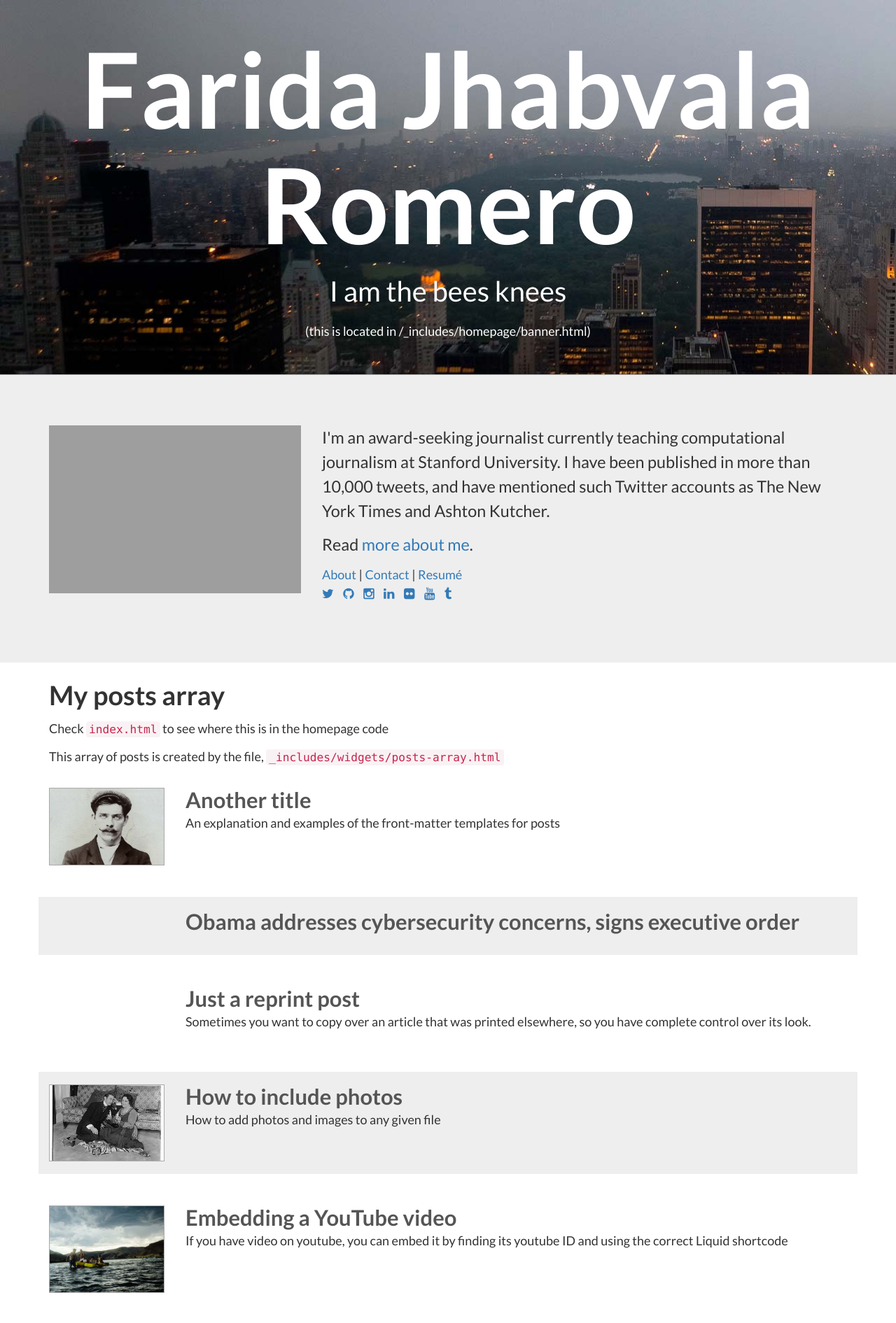
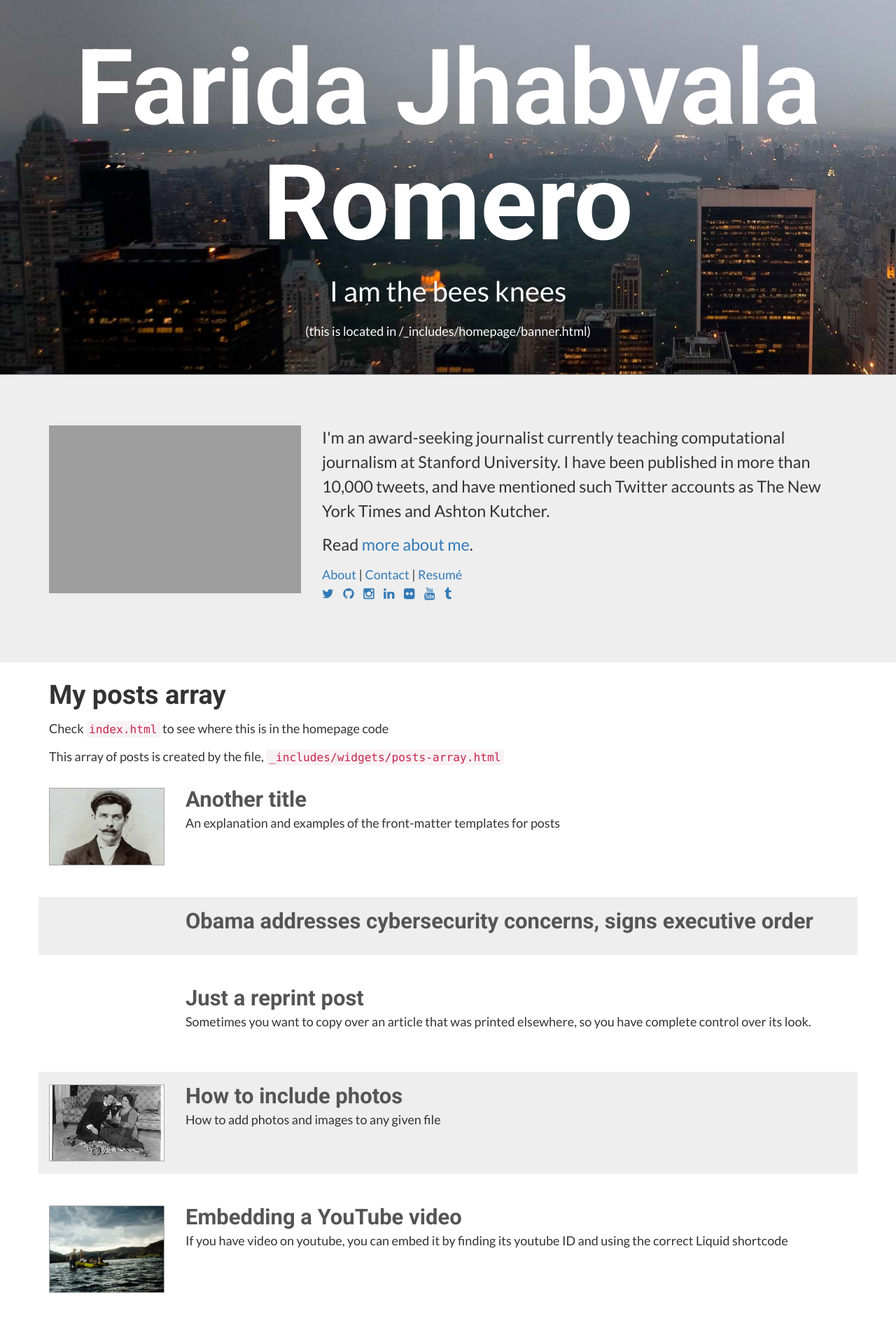
Before and after one commit to FaridaJ/FaridaJ.github.io, a Jekyll site: the page built from index.html, in a window 1280 px wide. Shown: the top 1891 px of the page at 70% size. Built offline with Jekyll 4.4.1, drawn with Linux system fonts in a browser that asks for light colours; comment, search, counter and statistics services are not loaded; grey boxes are pictures that could not be loaded.

Commit message:
first story

```diff
--- a/assets/_sass/custom_vars/_typography.scss
+++ b/assets/_sass/custom_vars/_typography.scss
@@ -1,10 +1,11 @@
 // Import Google fonts
 @import url(http://fonts.googleapis.com/css?family=Lato:400,700,300italic);
 @import url(http://fonts.googleapis.com/css?family=Lora:400,700,400italic);
+@import url(http://fonts.googleapis.com/css?family=Roboto:400,700,400italic);
 
 $font-family-serif:       "Lora", Georgia, "Times New Roman", Times, serif !default;
 $font-family-sans-serif:  "Lato", "Helvetica Neue", Helvetica, Arial, sans-serif !default;
-$font-family-headings:    $font-family-sans-serif;
+$font-family-headings:    "Roboto";
 
 //** Default monospace fonts for `<code>`, `<kbd>`, and `<pre>`.
 $font-family-monospace:   Menlo, Monaco, Consolas, "Courier New", monospace !default;
```
